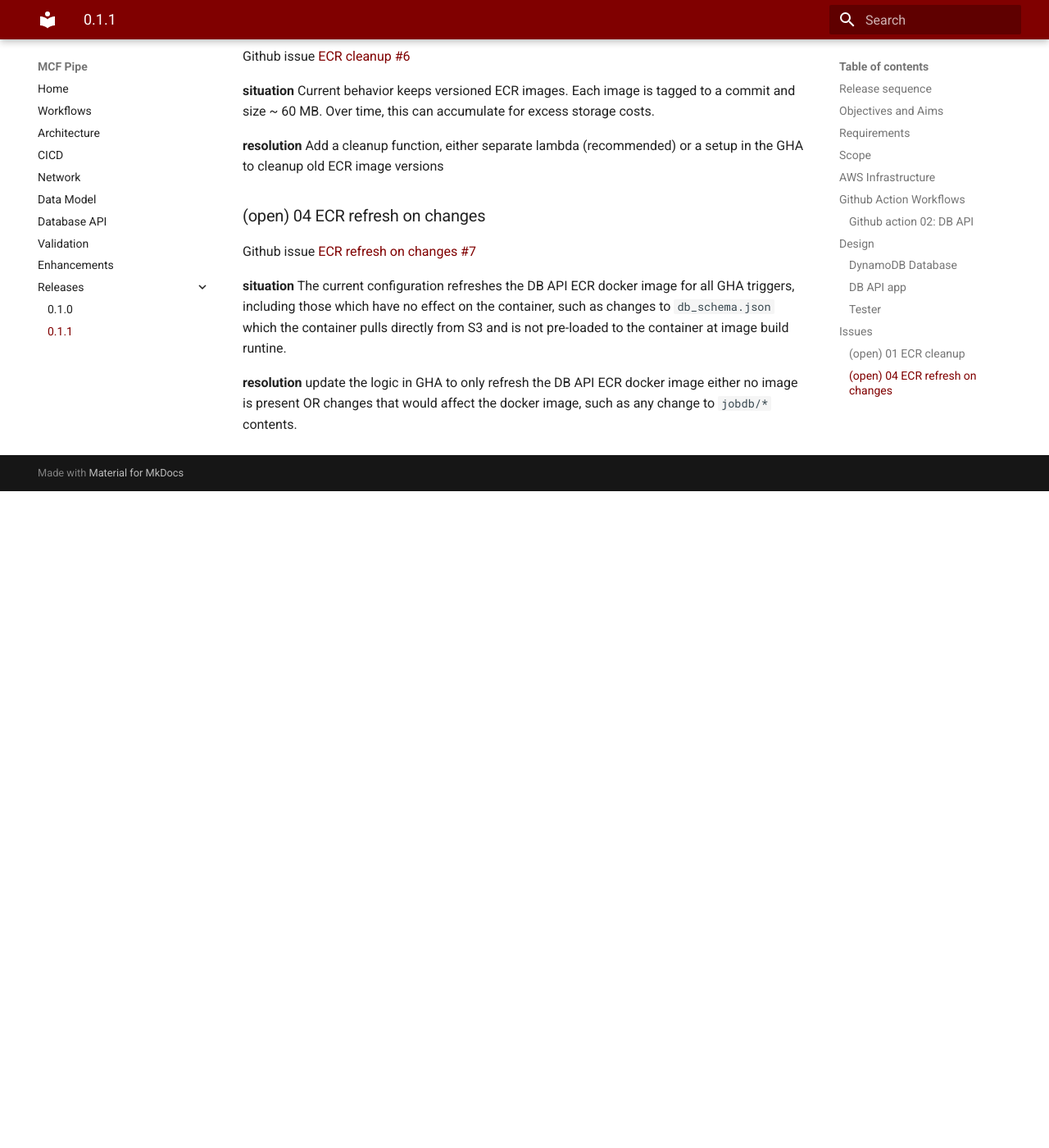
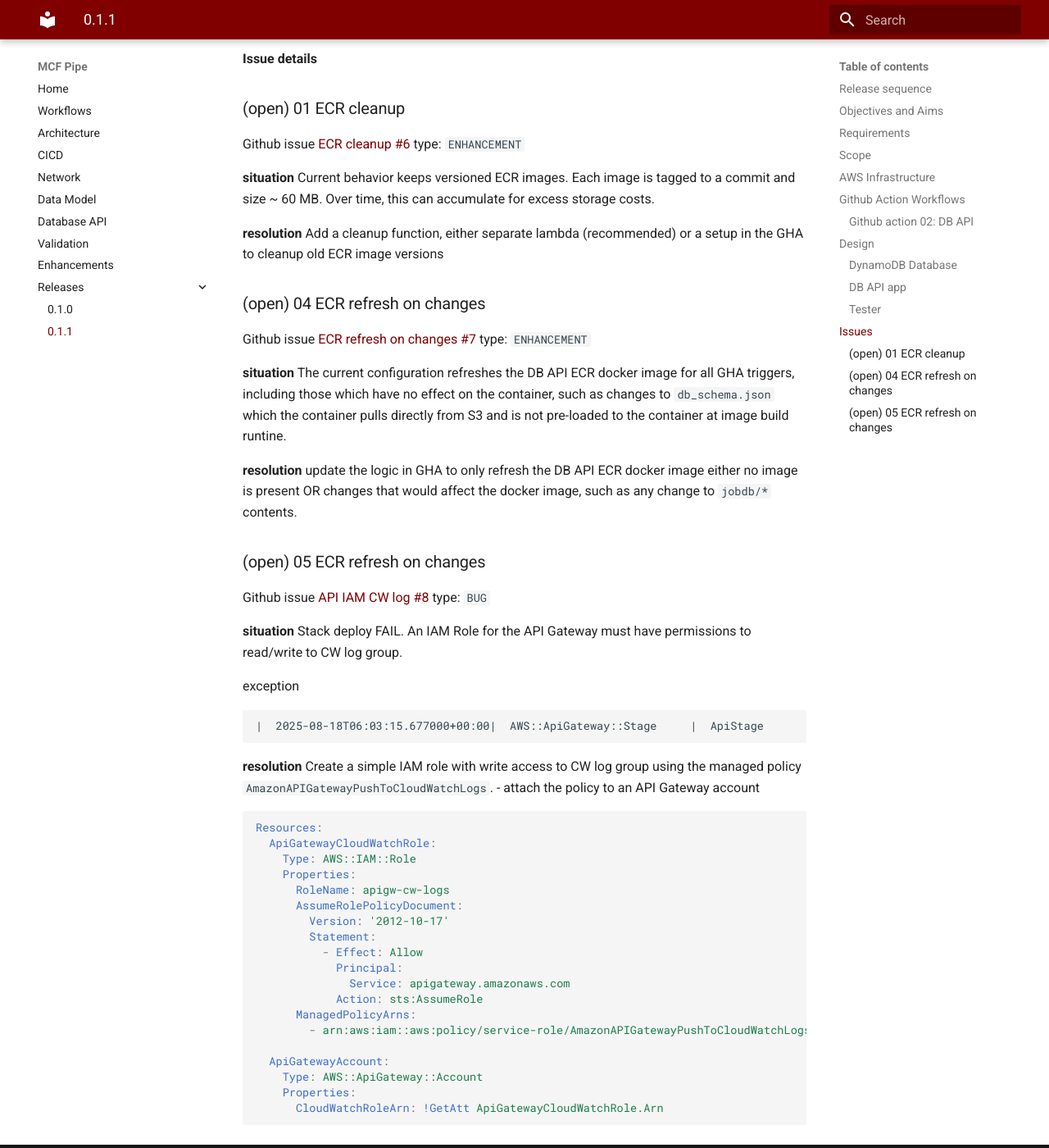
Before and after one commit to yayfalafels/mcfpipe, an MkDocs documentation site: the page built from docs/releases/011_dbapi.md, in a window 1280 px wide and 1400 px high, scrolled down 6059 px. Shown: the whole window at 82% size. Built offline with MkDocs 1.6.1 and Material for MkDocs 9.7.7, drawn with Linux system fonts in a browser that asks for light colours; before the commit the page ends 6658 px from its top, so only the background shows below that; some of the changed text lies outside the part shown.

Commit message:
add api account iam with cwlg

````diff
--- a/docs/releases/011_dbapi.md
+++ b/docs/releases/011_dbapi.md
@@ -169,17 +169,19 @@ environment variables are passed to the container by Github actions at the `run-
 
 ## Issues
 
-| id | status | issue | description |
-| - | - | - | - |
-| 01 | open | [ECR cleanup #6](https://github.com/yayfalafels/mcfpipe/issues/6) | Add a cleanup function to cleanup old ECR image versions |
-| 02 | closed | tester stack | validated 2025-08-16 |
-| 03 | open | DB API stack | validation pending |
-| 04 | open | [ECR refresh on changes #7](https://github.com/yayfalafels/mcfpipe/issues/7) | update the logic in GHA to only refresh the DB API ECR docker image either no image is present OR changes that would affect the docker image |
+| id | status | type | issue | description |
+| - | - | - | - | - |
+| 01 | open | ENHANCEMENT | [ECR cleanup #6](https://github.com/yayfalafels/mcfpipe/issues/6) | Add a cleanup function to cleanup old ECR image versions |
+| 02 | closed | SDLC | tester stack | validated 2025-08-16 |
+| 03 | open | SDLC | DB API stack | validation pending |
+| 04 | open | ENHANCEMENT | [ECR refresh on changes #7](https://github.com/yayfalafels/mcfpipe/issues/7) | update the logic in GHA to only refresh the DB API ECR docker image either no image is present OR changes that would affect the docker image |
+| 05 | open | BUG | [API IAM CW log #8](https://github.com/yayfalafels/mcfpipe/issues/8) | API does not have IAM role to read/write to CW log group |
 
 __Issue details__
 
 ### (open) 01 ECR cleanup
 Github issue [ECR cleanup #6](https://github.com/yayfalafels/mcfpipe/issues/6)
+type: `ENHANCEMENT`
 
 __situation__
 Current behavior keeps versioned ECR images. Each image is tagged to a commit and size ~ 60 MB. Over time, this can accumulate for excess storage costs.
@@ -189,9 +191,50 @@ Add a cleanup function, either separate lambda (recommended) or a setup in the G
 
 ### (open) 04 ECR refresh on changes
 Github issue [ECR refresh on changes #7](https://github.com/yayfalafels/mcfpipe/issues/7)
+type: `ENHANCEMENT`
 
 __situation__
 The current configuration refreshes the DB API ECR docker image for all GHA triggers, including those which have no effect on the container, such as changes to `db_schema.json` which the container pulls directly from S3 and is not pre-loaded to the container at image build runtine.
 
 __resolution__
 update the logic in GHA to only refresh the DB API ECR docker image either no image is present OR changes that would affect the docker image, such as any change to `jobdb/*` contents.
+
+### (open) 05 ECR refresh on changes
+Github issue [API IAM CW log #8](https://github.com/yayfalafels/mcfpipe/issues/8)
+type: `BUG`
+
+__situation__
+Stack deploy FAIL. An IAM Role for the API Gateway must have permissions to read/write to CW log group.
+
+exception
+
+```
+|  2025-08-18T06:03:15.677000+00:00|  AWS::ApiGateway::Stage     |  ApiStage      |  CREATE_FAILED        |  Resource handler returned message: "CloudWatch Logs role ARN must be set in account settings to enable logging (Service: ApiGateway, Status Code: 400, Request ID: bc4ede82-d75d-4c43-9d5d-a88fc90aa24b) (SDK Attempt Count: 1)" (RequestToken: ce63743f-5eb5-23f9-0185-6bd7e6d2e752, HandlerErrorCode: InvalidRequest)
+```
+
+__resolution__
+Create a simple IAM role with write access to CW log group using the managed policy `AmazonAPIGatewayPushToCloudWatchLogs`.
+ - attach the policy to an API Gateway account
+
+```yaml
+Resources:
+  ApiGatewayCloudWatchRole:
+    Type: AWS::IAM::Role
+    Properties:
+      RoleName: apigw-cw-logs
+      AssumeRolePolicyDocument:
+        Version: '2012-10-17'
+        Statement:
+          - Effect: Allow
+            Principal:
+              Service: apigateway.amazonaws.com
+            Action: sts:AssumeRole
+      ManagedPolicyArns:
+        - arn:aws:iam::aws:policy/service-role/AmazonAPIGatewayPushToCloudWatchLogs
+
+  ApiGatewayAccount:
+    Type: AWS::ApiGateway::Account
+    Properties:
+      CloudWatchRoleArn: !GetAtt ApiGatewayCloudWatchRole.Arn
+
+```
````
Also changed, not shown: dev/releases/011_dbapi.md (+6 -0 lines), 1 other file.
